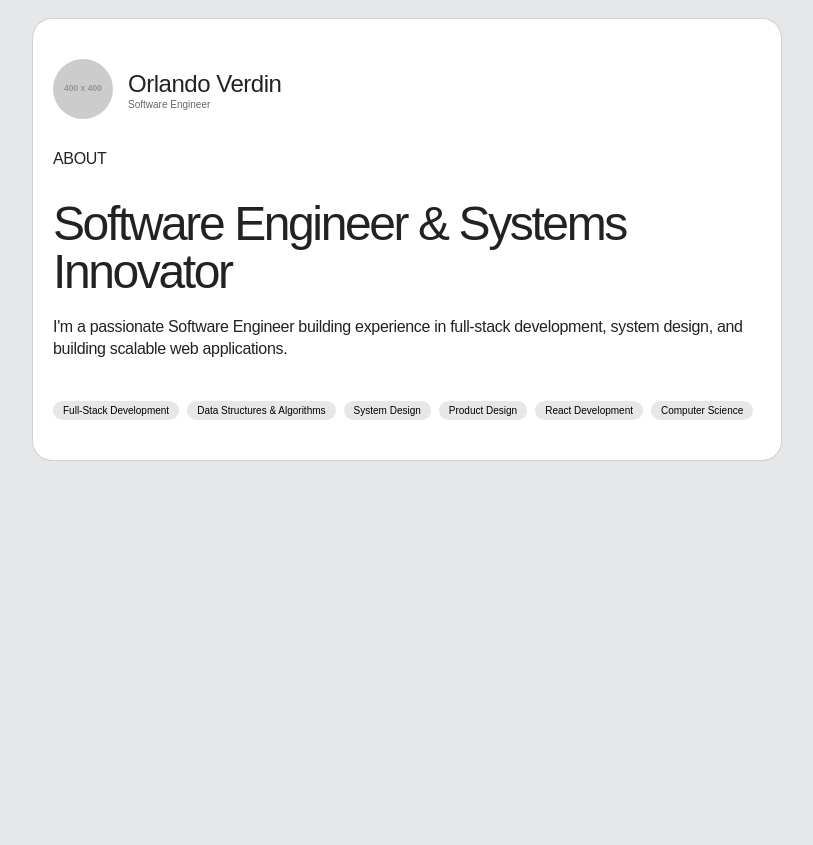
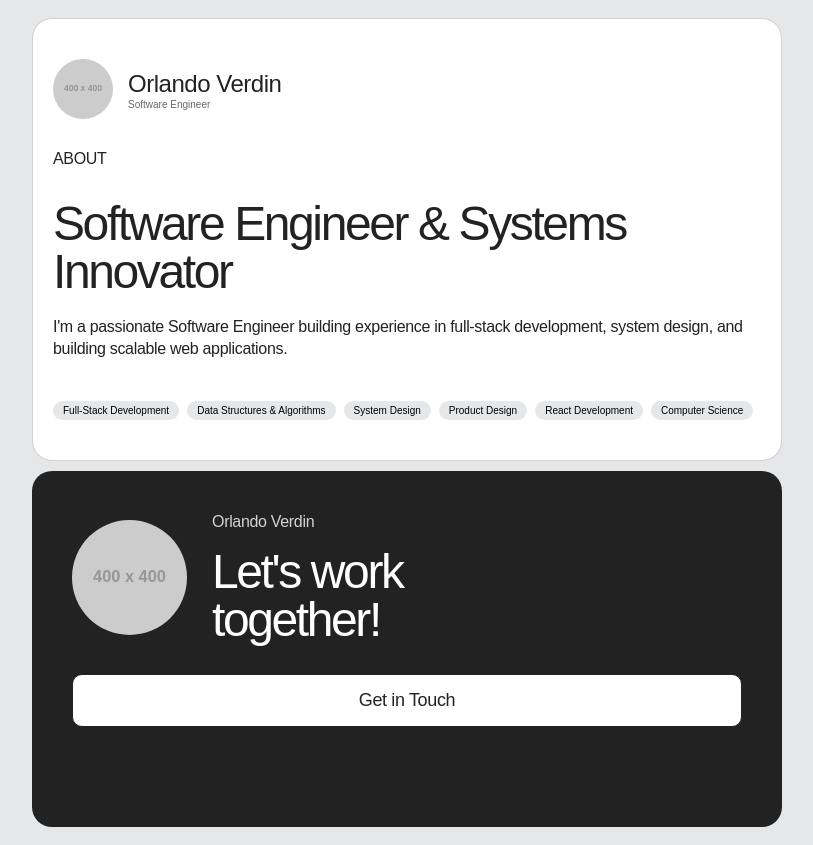
Before and after one commit to Orliland/Orliland, a React (Vite) app: page / in a window 1280 px wide. Shown: the whole page, without its empty margins (233-1046 px from the left). Before the commit the page ends 800 px from the top, so only its background shows below. Built offline with nearby package versions, Linux system fonts and the light colour scheme.

Commit message:
add button component

```diff
--- a/src/App.jsx
+++ b/src/App.jsx
@@ -3,6 +3,7 @@ import "./App.css";
 import Hero from "./layout/Hero";
 import Projects from "./layout/Projects";
 import Experience from "./layout/Experience";
+import CTA from "./layout/CTA";
 
 function App() {
   return (
@@ -11,6 +12,7 @@ function App() {
         <Hero />
         <Projects />
         <Experience />
+        <CTA />
       </div>
     </main>
   );
--- /dev/null
+++ b/src/components/Button/button.css
@@ -0,0 +1,18 @@
+.button {
+  display: block;
+  margin: 3rem 0 6rem;
+  padding: 1.4rem 2.2rem;
+
+  background-color: var(--white);
+  text-decoration: none;
+  text-align: center;
+  border-radius: 1rem;
+  border: 1px solid var(--texts);
+}
+
+.button:hover {
+  cursor: pointer;
+  background-color: var(--texts);
+  color: var(--white);
+  border: 1px solid var(--white);
+}
--- /dev/null
+++ b/src/components/Button/index.jsx
@@ -0,0 +1,16 @@
+import "./button.css";
+
+function Button({ children, href }) {
+  return (
+    <a
+      href={href}
+      target="_blank"
+      rel="noopener noreferrer"
+      className="button body--big"
+    >
+      {children}
+    </a>
+  );
+}
+
+export default Button;
--- /dev/null
+++ b/src/layout/CTA/cta.css
@@ -0,0 +1,44 @@
+.cta {
+  background-color: var(--texts);
+  border: none;
+}
+
+.person {
+  display: flex;
+  flex-direction: column;
+  gap: 2.5rem;
+  align-items: center;
+  text-align: center;
+}
+
+.person__info {
+  max-width: 30rem;
+}
+
+@media (min-width: 550px) {
+  .cta {
+    padding: 4rem;
+  }
+
+  .person {
+    flex-direction: row;
+    text-align: left;
+  }
+}
+
+.person__image {
+  width: 11.5rem;
+  height: 11.5rem;
+  border-radius: 50%;
+}
+
+.person__name {
+  color: var(--white);
+  opacity: 0.8;
+}
+
+.person__title {
+  margin: 1.5rem 0 0;
+
+  color: var(--white);
+}
--- /dev/null
+++ b/src/layout/CTA/index.jsx
@@ -0,0 +1,24 @@
+import "./cta.css";
+
+import Button from "../../components/Button";
+
+function CTA() {
+  return (
+    <section className="section cta">
+      <div className="person">
+        <img
+          className="person__image"
+          src="https://placehold.co/400"
+          alt="Orlando Verdin Photo"
+        />
+        <div className="person__info">
+          <span className="person__name body">Orlando Verdin</span>
+          <h2 className="person__title heading1">Let's work together!</h2>
+        </div>
+      </div>
+      <Button href="mailto:hello@orli.land">Get in Touch</Button>
+    </section>
+  );
+}
+
+export default CTA;
```
